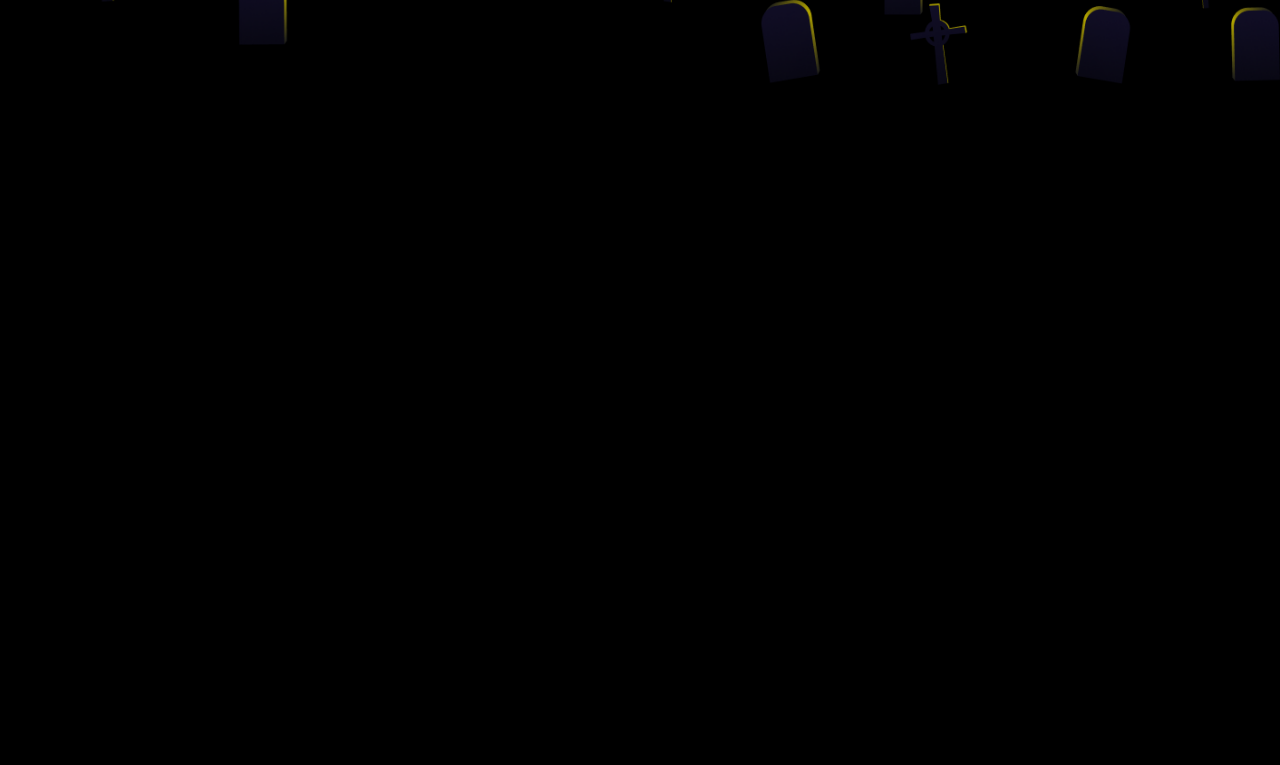
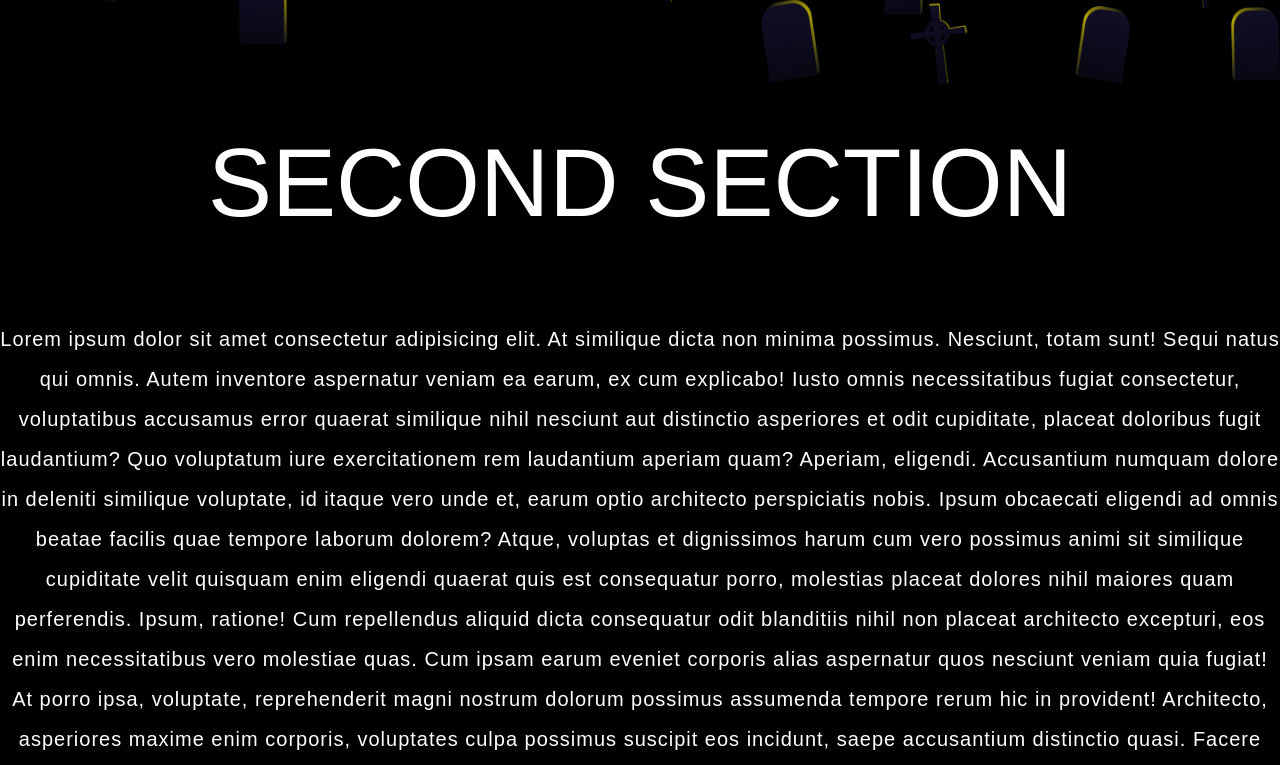
Before and after one commit to dmitinev/parralax_cemetery, a website: page src/index.html in a window 1280 px wide. Shown: the part 715-1480 px from the top of the page. Drawn offline with nearby package versions, Linux system fonts and the light colour scheme; files that its build step writes are made by us from their sources; files whose address does not match are found by name; a web font is replaced by a local one.

Commit message:
Update version and add second section to main.html and style.scss

```diff
--- a/gulpConfig/version.json
+++ b/gulpConfig/version.json
@@ -1,3 +1,3 @@
 {
-    "main": "20240324190538"
+    "main": "20240324203254"
 }
--- a/src/html/main.html
+++ b/src/html/main.html
@@ -15,5 +15,33 @@
     <img src="@img/tree_left.png" alt="moon" class="image main__section__leftTree">
     <img src="@img/tree_right.png" alt="moon" class="image main__section__rightTree">
   </section>
-  <section class="second__section"></section>
+  <section class="second__section">
+    <h2 class="second__section__title">Second section</h2>
+    <p class="second__section__text">Lorem ipsum dolor sit amet consectetur adipisicing elit. At similique dicta non
+      minima possimus. Nesciunt, totam sunt! Sequi natus qui omnis. Autem inventore aspernatur veniam ea earum, ex cum
+      explicabo!
+      Iusto omnis necessitatibus fugiat consectetur, voluptatibus accusamus error quaerat similique nihil nesciunt aut
+      distinctio asperiores et odit cupiditate, placeat doloribus fugit laudantium? Quo voluptatum iure exercitationem
+      rem laudantium aperiam quam?
+      Aperiam, eligendi. Accusantium numquam dolore in deleniti similique voluptate, id itaque vero unde et, earum optio
+      architecto perspiciatis nobis. Ipsum obcaecati eligendi ad omnis beatae facilis quae tempore laborum dolorem?
+      Atque, voluptas et dignissimos harum cum vero possimus animi sit similique cupiditate velit quisquam enim eligendi
+      quaerat quis est consequatur porro, molestias placeat dolores nihil maiores quam perferendis. Ipsum, ratione!
+      Cum repellendus aliquid dicta consequatur odit blanditiis nihil non placeat architecto excepturi, eos enim
+      necessitatibus vero molestiae quas. Cum ipsam earum eveniet corporis alias aspernatur quos nesciunt veniam quia
+      fugiat!
+      At porro ipsa, voluptate, reprehenderit magni nostrum dolorum possimus assumenda tempore rerum hic in provident!
+      Architecto, asperiores maxime enim corporis, voluptates culpa possimus suscipit eos incidunt, saepe accusantium
+      distinctio quasi.
+      Facere cum odit necessitatibus a fugiat numquam corrupti velit, aspernatur, magnam maxime ea recusandae nostrum
+      delectus inventore architecto. Numquam ducimus praesentium optio fuga dolorem debitis ipsum pariatur commodi ab
+      minima?
+      Ipsam, ea animi accusamus atque maiores modi iusto, libero rerum quaerat assumenda magnam minus non, delectus ab?
+      Consequatur, praesentium delectus laudantium corrupti quibusdam aperiam facilis ea quas ut, facere nisi!
+      Laboriosam fugiat amet debitis nisi nesciunt alias quibusdam dolores totam. Incidunt officia facilis pariatur,
+      quia distinctio dicta autem praesentium sunt, a vero earum. Quam reiciendis exercitationem, molestias voluptate
+      eveniet dolorem?
+      Enim possimus accusantium quibusdam aut, quasi obcaecati? Ipsum neque laboriosam aut, nemo animi officiis
+      repellendus totam exercitationem quis porro rem, a at ad fuga in necessitatibus vel? Incidunt, nemo tempore.</p>
+  </section>
 </main>
--- a/src/js/app.js
+++ b/src/js/app.js
@@ -11,10 +11,12 @@ window.addEventListener('scroll', function () {
 
 const burgerMenu = document.querySelector('.page__header__burger');
 const navMenu = document.querySelector('.page__header__menus');
+const body = document.querySelector('.page__body');
 
 burgerMenu.addEventListener('click', burgerHandler);
 
 function burgerHandler() {
   burgerMenu.classList.toggle('page__header__burger--active');
   navMenu.classList.toggle('page__header__menus--active');
+  body.classList.toggle('page__body--active');
 }
--- a/src/scss/style.scss
+++ b/src/scss/style.scss
@@ -116,8 +116,29 @@
 }
 
 .second__section {
-  height: 100dvh;
+  min-height: 100dvh;
   background-color: #000000;
+  position: relative;
+  z-index: 1;
+  &__title {
+    font-family: AveriaSerifLibre, sans-serif;
+    font-size: 96px;
+    color: #fff;
+    text-transform: uppercase;
+    text-align: center;
+    padding-top: 50px;
+  }
+  &__text {
+    font-family: Montserrat, sans-serif;
+    font-size: 20px;
+    font-weight: 300;
+    letter-spacing: 1px;
+    line-height: 2;
+    text-align: center;
+    color: #fff;
+    margin-top: 88px;
+    text-transform: initial;
+  }
 }
 
 .page__header {
```
